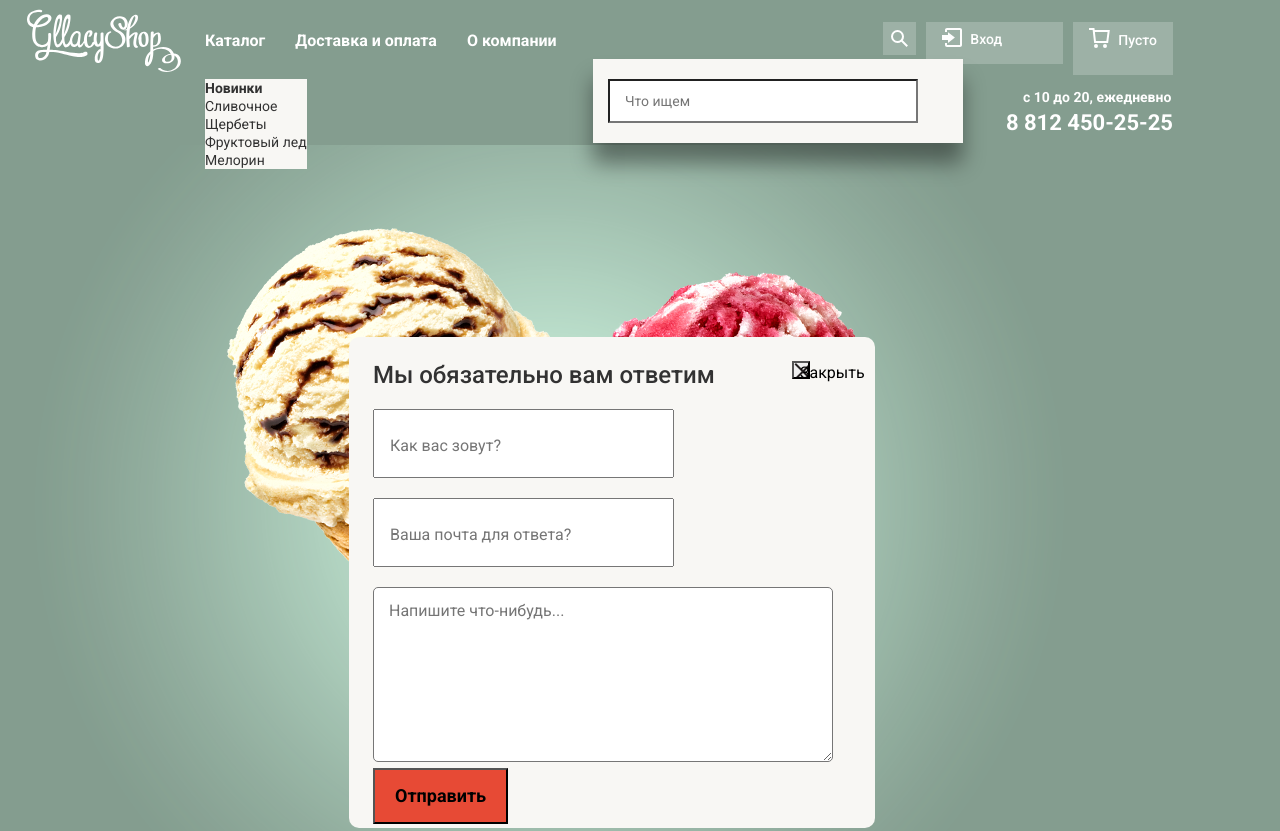
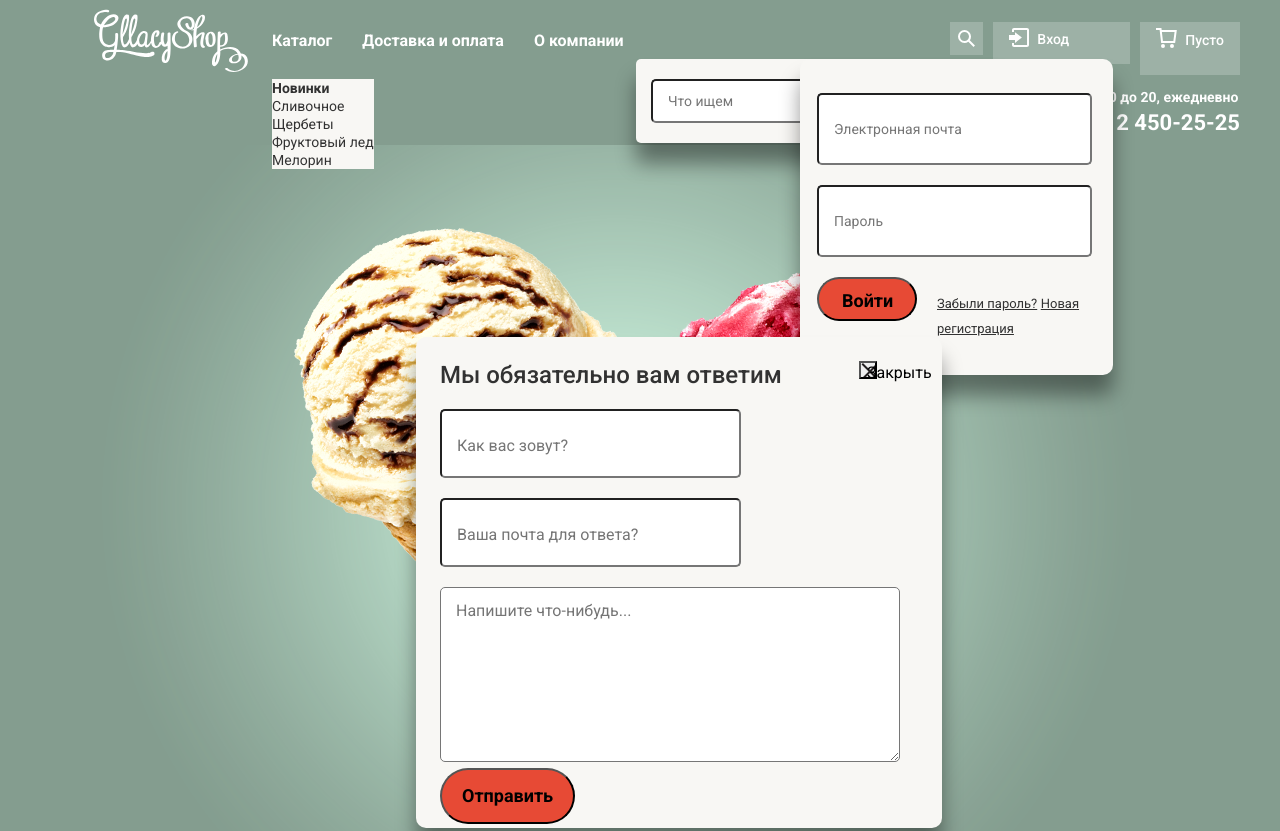
Before and after one commit to iviro/853505-gllacy, a plain HTML site: page index.html in a window 1280 px wide. Shown: the top 831 px of the page. Drawn offline with Linux system fonts and the light colour scheme.

Commit message:
БЛОК login

```diff
--- a/css/style.css
+++ b/css/style.css
@@ -13,7 +13,9 @@ body {
 
 .body-wrapper {
   position: relative;
-  width: 1200px;
+  width: 1146px;
+  margin: 0 auto;
+
 }
 
 .visually-hidden {
@@ -60,8 +62,6 @@ a:active {
   line-height: 24px;
   text-align: center;
   background-color: #e74a35;
-
-/?
 
   border-radius: 30px;
 }
@@ -389,7 +389,7 @@ top: 79px;
   /height: 229px;
   margin-right: 26px;
   background-image: url(../img/promo-raspberry-m.jpg);
-  background-repeat:
+  background-repeat: no-repeat;
 }
 
 .promo-2 {
@@ -797,7 +797,7 @@ background-color: #ffffff;
 .reply input {
   height: 44px;
   padding: 12px 15px;
-  /?
+
  border-radius: 5px;
   /box-shadow: 0px 20px 20px 0 rgba(0, 0, 0, 0.4);
 }
@@ -806,7 +806,7 @@ background-color: #ffffff;
 .login section,
 .reply section {
 
-  /?
+
   border-radius: 5px;
   box-shadow: 0px 20px 20px 0 rgba(0, 0, 0, 0.4);
 }
@@ -818,9 +818,9 @@ section.search {
   width: 340px;
   padding: 20px 15px;
   top: 59px;
-  left: 593px;
+  left: 569px;
 
-  /?
+
   border-radius: 5px;
   box-shadow: 0px 20px 20px 0 rgba(0, 0, 0, 0.4);
 
@@ -840,28 +840,53 @@ section.search {
 
 /* БЛОК login */
 section.login {
-  /position: absolute;
+  position: absolute;
   display: flex;
-  flex-direction: column;
+
 
   top: 59px;
-  left: 593px;
+  left: 733px;
 
   width: 277px;
-  height: 216px;
+  min-height: 216px;
+  padding: 20px 19px;
+  padding-left: 17px;
+
+  background-color: #f8f7f4;
   border-radius: 10px;
+  box-shadow: 0px 20px 20px 0 rgba(0, 0, 0, 0.4);
 
-    background-color: #f8f7f4;
+  font-size: 14px;
+  line-height: 24px;
+  color: #999999;
+}
 
-    font-size: 14px;
-    line-height: 24px;
-    color: #999999;
+.login-wrapper {
+  display: flex;
+  padding: 0;
+}
+
+.login input {
+  width: 241px;
+}
+
+.login-input-password {
+  margin: 20px 0;
 }
 
 .login a {
     font-size: 13px;
     line-height: 24px;
     color: #323232;
+    text-decoration-line: underline;
+}
+
+.login .button {
+  width: 100px;
+  height: 44px;
+  padding: 12px 23px;
+  padding-top: 10px;
+  margin-right: 20px;
 }
 
 /* БЛОК reply */
@@ -878,8 +903,11 @@ section.reply {
   padding: 24px;
   border-radius: 10px;
 
-    background-color: #f8f7f4;
-    color: #999999;
+  background-color: #f8f7f4;
+  border-radius: 10px;
+  box-shadow: 0px 20px 20px 0 rgba(0, 0, 0, 0.4);
+
+  color: #999999;
 }
 
 .reply textarea,
--- a/index.html
+++ b/index.html
@@ -249,17 +249,19 @@
       <section class="login">
         <h2 class="visually-hidden">Вход</h2>
         <form action="https://echo.htmlacademy.ru" method="post">
-          <p class="login-input">
-            <label for="login-email">Электронная почта</label>
+          <p class="login-input-email">
+            <label class="visually-hidden" for="login-email">Электронная почта</label>
             <input type="email" name="login-email" id="login-email" placeholder="Электронная почта" >
           </p>
-          <p class="login-input">
-            <label for="password">Пароль</label>
+          <p class="login-input-password">
+            <label class="visually-hidden" for="password">Пароль</label>
             <input type="password" name="password" id="password" placeholder="Пароль">
           </p>
-          <button type="submit" name="login-submit" value="">Войти</button>
-          <a href="#">Забыли пароль?</a>
-          <a href="#">Новая регистрация</a>
+          <div class="login-wrapper">
+            <button class="button" type="submit" name="login-submit" value="">Войти</button>
+            <p><a href="#">Забыли пароль?</a>
+            <a href="#">Новая регистрация</a></p>
+          </div>
         </form>
       </section>
 
```
